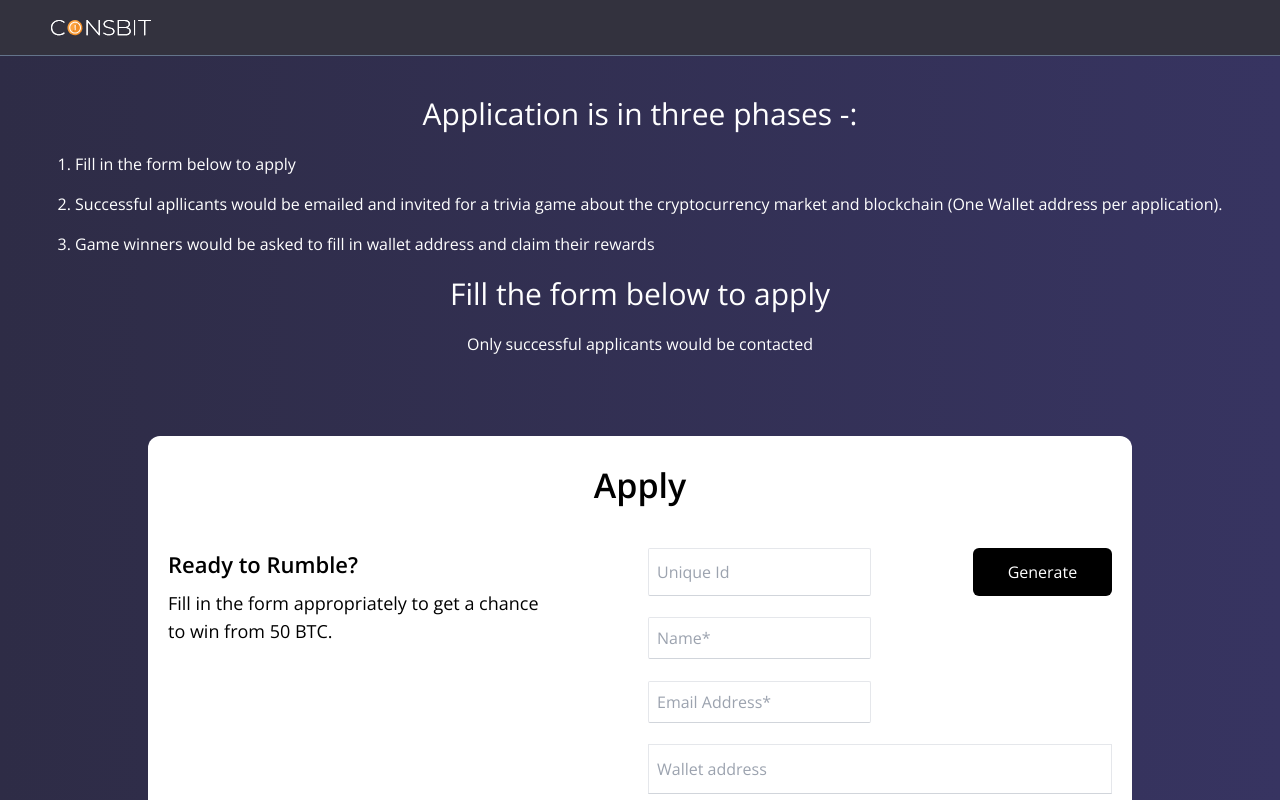
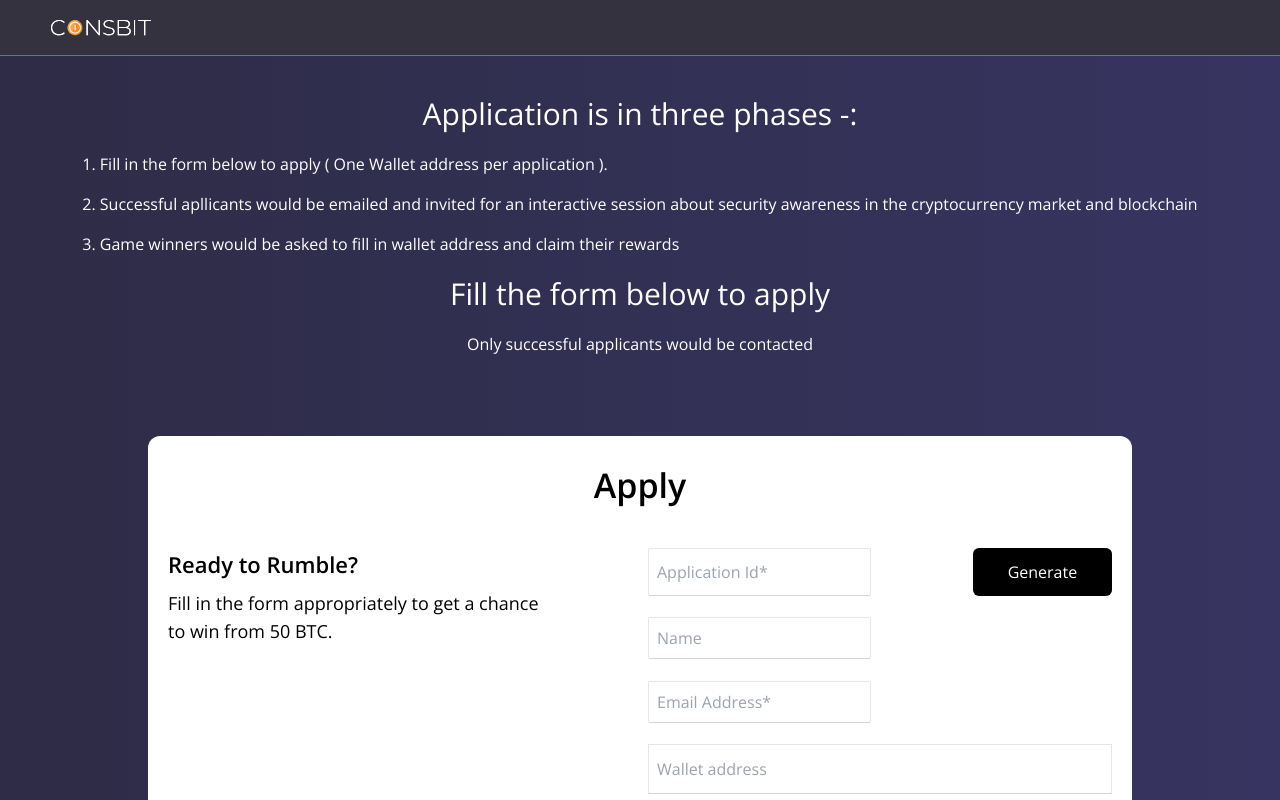
Before and after one commit to vveisman/airdrop, a Next.js app: page /apply in a window 1280 px wide. Shown: the top 800 px of the page. Built offline with nearby package versions, Linux system fonts and the light colour scheme.

Commit message:
deploying

```diff
--- a/app/apply/page.tsx
+++ b/app/apply/page.tsx
@@ -8,11 +8,14 @@ const Page = () => {
         Application is in three phases -:
       </h3>
       <ul className='list-decimal text-sm lg:text-base px-5 space-y-4 list-inside'>
-        <li>Fill in the form below to apply</li>
         <li>
-          Successful apllicants would be emailed and invited for a trivia game
-          about the cryptocurrency market and blockchain (One Wallet address per
-          application).
+          Fill in the form below to apply ( One Wallet address per application
+          ).
+        </li>
+        <li>
+          Successful apllicants would be emailed and invited for an interactive
+          session about security awareness in the cryptocurrency market and
+          blockchain
         </li>
         <li>
           Game winners would be asked to fill in wallet address and claim their
@@ -25,7 +28,7 @@ const Page = () => {
       <h3 className='text-base'>
         Only successful applicants would be contacted
       </h3>
-      <div>
+      <div className='px-4'>
         <ContactMe />
       </div>
     </div>
--- a/components/Contact.tsx
+++ b/components/Contact.tsx
@@ -5,7 +5,7 @@ import { BsTelephoneFill } from "react-icons/bs";
 import { IoMdSend } from "react-icons/io";
 import { ScaleLoader } from "react-spinners";
 
-import { useState } from "react";
+import { ChangeEvent, useState } from "react";
 import axios from "axios";
 import { baseUrl } from "../config";
 import { motion } from "framer-motion";
@@ -19,6 +19,8 @@ const ContactMe = () => {
   const [message, setMessage] = useState("");
   const [isLoading, setIsLoading] = useState(false);
   const [submitted, setSubmitted] = useState(null);
+  const [emailError, setEmailError] = useState("");
+  const [walletError, setWalletError] = useState("");
   // New state variable for the generated string
   const [generatedString, setGeneratedString] = useState("");
   const router = useRouter();
@@ -35,11 +37,36 @@ const ContactMe = () => {
     setGeneratedString(result);
   };
 
-  const disableButton = name == " " || email == "" || country == "";
+  const disableButton = wallet == " " || email == "" || generatedString == "";
   //   const handleCaptchaChange = (value: any) => {
   //     // value will be null if the user fails the captcha challenge
   //     setIsCaptchaVerified(value !== null);
   //   };
+  // Validate email on any input change
+  const handleEmailChange = (e: ChangeEvent<HTMLInputElement>) => {
+    setEmail(e.target.value);
+
+    // Clear previous error message
+    setEmailError("");
+
+    // Validate email
+    if (!e.target.value || !/^\S+@\S+\.\S+$/.test(e.target.value)) {
+      setEmailError("Please enter a valid email address.");
+    }
+  };
+  // Validate wallet on any input change
+  const handleWalletChange = (e: ChangeEvent<HTMLInputElement>) => {
+    setWallet(e.target.value);
+
+    // Clear previous error message
+    setWalletError("");
+
+    // Validate wallet (add your wallet validation logic here)
+    if (!e.target.value) {
+      setWalletError("Wallet address is required.");
+    }
+  };
+
   const handleSubmit = async () => {
     setIsLoading(true);
     // if (isCaptchaVerified) {
@@ -87,6 +114,7 @@ const ContactMe = () => {
 
   const seekPermission = async () => {
     const res = await navigator.clipboard.readText();
+    alert("Application Id generated ");
     console.log(res);
   };
 
@@ -145,8 +173,9 @@ const ContactMe = () => {
         {/* New input field for the generated string */}
         <div className='flex justify-between'>
           <input
-            placeholder='Unique Id'
+            placeholder='Application Id*'
             type='text'
+            required
             value={generatedString}
             readOnly
             className='w-[48%] outline-none border border-b-gray-300 rounded-sm py-2 px-2'
@@ -164,7 +193,7 @@ const ContactMe = () => {
         </div>
         <div className='flex justify-between'>
           <input
-            placeholder='Name*'
+            placeholder='Name'
             name='name'
             type='text'
             required
@@ -191,28 +220,26 @@ const ContactMe = () => {
             name='email'
             type='email'
             required
-            onChange={(e) => {
-              setEmail(e.target.value);
-            }}
+            onChange={handleEmailChange}
             className='w-[48%]  outline-none border border-b-gray-300 rounded-sm py-2 px-2'
           />
+          {emailError && <p className='text-red-500'>{emailError}</p>}
         </div>
-        <div className='flex justify-between'>
+        <div className='flex flex-col'>
           <input
             placeholder='Wallet address'
             name='Job'
             type='text'
             required
-            onChange={(e) => {
-              setWallet(e.target.value);
-            }}
+            onChange={handleWalletChange}
             className='w-full outline-none border border-b-gray-300  py-3 px-2'
           />
+          {walletError && <p className='text-red-500'>{walletError}</p>}
         </div>
 
         <div className='flex justify-between'>
           <input
-            placeholder='City/Country*'
+            placeholder='City/Country'
             name='City'
             type='text'
             required
--- a/package.json
+++ b/package.json
@@ -11,6 +11,7 @@
   "dependencies": {
     "axios": "^1.6.2",
     "framer-motion": "^10.16.16",
+    "mongodb": "^6.3.0",
     "next": "14.0.4",
     "react": "^18",
     "react-dom": "^18",
```
Also changed, not shown: 1 other file (tests, documents, lock files or other folders).
